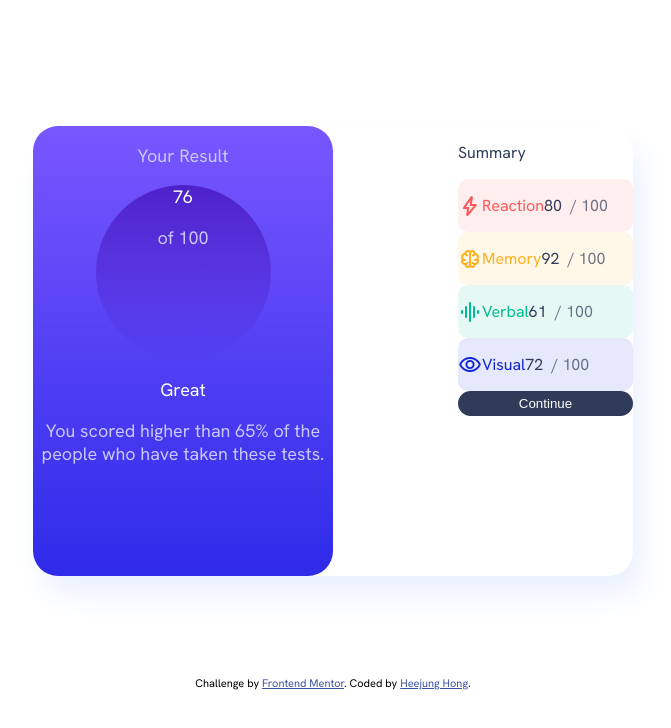
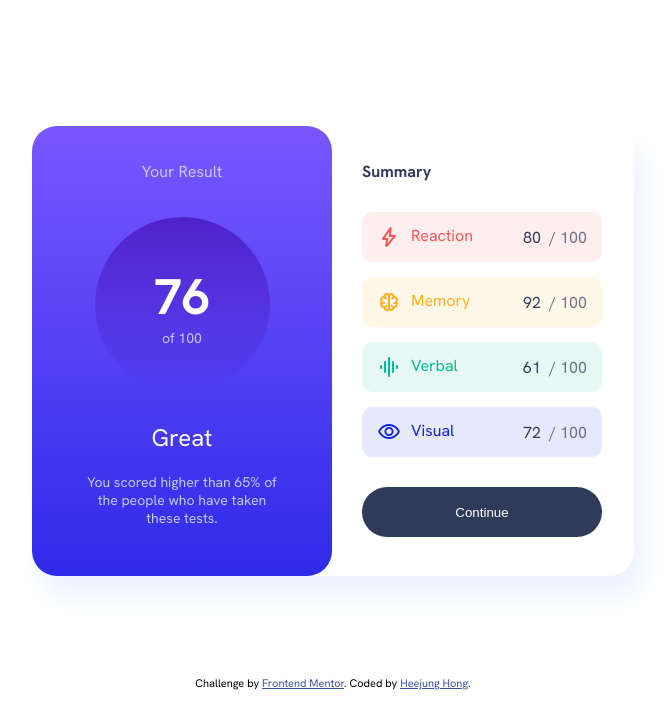
Before and after one commit to heejung-hong/results-summary-component, a plain HTML site: page index.html in a window 1280 px wide. Shown: the whole page, without its empty margins (307-978 px from the left). Drawn offline with nearby package versions, Linux system fonts and the light colour scheme.

Commit message:
desktop view almost done missing corner border accent

```diff
--- a/index.html
+++ b/index.html
@@ -14,41 +14,58 @@
 <body>
   <div class="container">
     <div class="result">
-      <p style="color: hsl(241, 100%, 89%);">Your Result</p>
+      <div style="color: hsl(241, 100%, 89%); padding: 35px 0;">Your Result</div>
+
       <div class="circle">
-        <p>76</p>
-        <p style="color: hsl(241, 100%, 89%);">of 100</p>
+        <div style="font-size: 50px; font-weight: bold;padding-top: 47px; ">76</div>
+        <div style="color: hsl(241, 100%, 89%); font-size: 14px;">of 100</div>
       </div>
-      <p>Great</p>
-      <div>
-        <p style="color: hsl(241, 100%, 89%);">You scored higher than 65% of the people who have taken these tests.</p>
+
+      <div style="width: 225px; margin: auto; font-size: 24px; padding: 30px 0px 20px 0px;">Great</div>
+
+      <div style="color: hsl(241, 100%, 89%); width: 200px; margin: auto; font-size: 14px;">You scored higher than 65% of the people who have taken these tests.</div>
+    </div>
+
+    <div class="summary">
+      <div style="color: hsl(224, 30%, 27%); font-weight: bold; padding: 5px 0 15px 0;">Summary</div>
+
+      <div class="reaction">
+        <div style="display: flex; flex-direction: row;">
+          <span class="material-symbols-rounded" style="color: hsl(0, 100%, 67%); padding: 0 10px 0 15px;">bolt</span>
+          <div style="color: hsl(0, 100%, 67%);">Reaction</div>
+        </div>
+
+        <div><span style="color: hsl(224, 30%, 27%); ">80&nbsp;</span><span style="color: hsla(224, 30%, 27%, 0.7); padding-right: 15px;">&nbsp;/&nbsp;100</span></div>
       </div>
-    </div>
-    <div class="summay">
-      <div>
-        <p style="color: hsl(224, 30%, 27%);">Summary</p>
+
+      <div class="memory">
+        <div style="display: flex; flex-direction: row;">
+          <span class="material-symbols-rounded" style="color: hsl(39, 100%, 56%); padding: 0 10px 0 15px;">neurology</span>
+        <div style="color: hsl(39, 100%, 56%);">Memory</div>
+        </div>
+
+        <div><span style="color: hsl(224, 30%, 27%);">92&nbsp;</span><span style="color: hsla(224, 30%, 27%, 0.7); padding-right: 15px;">&nbsp;/&nbsp;100</span></div>
       </div>
-      <div class="reaction">
-        <span class="material-symbols-rounded" style="color: hsl(0, 100%, 67%);">bolt</span>
-        <p style="color: hsl(0, 100%, 67%);">Reaction</p>
-        <p><span style="color: hsl(224, 30%, 27%);">80&nbsp;</span><span style="color: hsla(224, 30%, 27%, 0.7)">&nbsp;/&nbsp;100</span></p>
+
+      <div class="verbal">
+        <div style="display: flex; flex-direction: row;">
+          <span class="material-symbols-rounded" style="color: hsl(166, 100%, 37%); padding: 0 10px 0 15px;">graphic_eq</span>
+          <div style="color: hsl(166, 100%, 37%);">Verbal</div>
+        </div>
+
+        <div><span style="color: hsl(224, 30%, 27%);">61&nbsp;</span><span style="color: hsla(224, 30%, 27%, 0.7) ; padding-right: 15px;">&nbsp;/&nbsp;100</span></div>
       </div>
-      <div class="memory">
-        <span class="material-symbols-rounded" style="color: hsl(39, 100%, 56%);">neurology</span>
-        <p style="color: hsl(39, 100%, 56%);">Memory</p>
-        <p><span style="color: hsl(224, 30%, 27%);">92&nbsp;</span><span style="color: hsla(224, 30%, 27%, 0.7)">&nbsp;/&nbsp;100</span></p>
+
+      <div class="visual">
+        <div style="display: flex; flex-direction: row;">
+          <span class="material-symbols-rounded" style="color: hsl(234, 85%, 45%); padding: 0 10px 0 15px;">visibility</span>
+          <div style="color: hsl(234, 85%, 45%);">Visual</div>
+        </div>
+
+        <div><span style="color: hsl(224, 30%, 27%);">72&nbsp;</span><span style="color: hsla(224, 30%, 27%, 0.7); padding-right: 15px;">&nbsp;/&nbsp;100</span></div>
       </div>
-      <div class="verbal">
-        <span class="material-symbols-rounded" style="color: hsl(166, 100%, 37%);">graphic_eq</span>
-        <p style="color: hsl(166, 100%, 37%);">Verbal</p>
-        <p><span style="color: hsl(224, 30%, 27%);">61&nbsp;</span><span style="color: hsla(224, 30%, 27%, 0.7)">&nbsp;/&nbsp;100</span></p>
-      </div>
-      <div class="visual">
-        <span class="material-symbols-rounded" style="color: hsl(234, 85%, 45%);">visibility</span>
-        <p style="color: hsl(234, 85%, 45%);">Visual</p>
-        <p><span style="color: hsl(224, 30%, 27%);">72&nbsp;</span><span style="color: hsla(224, 30%, 27%, 0.7)">&nbsp;/&nbsp;100</span></p>
-      </div>
-      <div>
+
+      <div style="justify-content: center;">
         <button>Continue</button>
       </div>
     </div>
--- a/styles.css
+++ b/styles.css
@@ -6,8 +6,8 @@ body {
   height: 100vh;
   display: flex;
   flex-direction: column;
-  flex-grow: 1;
   font-family: "Hanken Grotesk", sans-serif;
+  font-size: 16px;
   justify-content: center;
   align-items: center;
 }
@@ -15,8 +15,7 @@ body {
 .container {
   display: flex;
   flex-direction: row;
-  justify-content: space-between;
-  width: 600px;
+  width: 602px;
   height: 450px;
   border-radius: 25px;
   box-shadow: 10px 20px 30px hsl(221, 100%, 96%);
@@ -27,7 +26,6 @@ body {
   background: linear-gradient(hsl(252, 100%, 67%), hsl(241, 81%, 54%));
   text-align: center;
   color: hsl(0, 0%, 100%);
-  font-size: 18px;
   width: 300px;
   height: 450px;
   border-radius: 25px;
@@ -45,47 +43,42 @@ body {
   width: 300px;
   height: 450px;
   border-radius: 25px;
+  padding: 30px;
 }
 
 .reaction {
   background-color: hsla(0, 100%, 67%, 0.1);
+}
+
+.memory {
+  background-color: hsla(39, 100%, 56%, 0.1);
+}
+
+.verbal {
+  background-color: hsla(166, 100%, 37%, 0.1);
+}
+
+.visual {
+  background-color: hsla(234, 85%, 45%, 0.1);
+}
+
+.reaction, .memory, .verbal, .visual {
   border-radius: 10px;
   display: flex;
   flex-direction: row;
   align-items: center;
+  width: 240px;
+  height: 50px;
+  margin: 15px 0px;
+  justify-content: space-between;
 }
-
-.memory {
-  background-color: hsla(39, 100%, 56%, 0.1);
-  border-radius: 10px;
-  display: flex;
-  flex-direction: row;
-  align-items: center;
-}
-
-.verbal {
-  background-color: hsla(166, 100%, 37%, 0.1);
-  border-radius: 10px;
-  display: flex;
-  flex-direction: row;
-  align-items: center;
-}
-
-.visual {
-  background-color: hsla(234, 85%, 45%, 0.1);
-  border-radius: 10px;
-  display: flex;
-  flex-direction: row;
-  align-items: center;
-}
-
-
 
 button {
   background-color: hsl(224, 30%, 27%);
   color: hsl(0, 0%, 100%);
-  width: 175px;
-  height: 25px;
+  width: 240px;
+  height: 50px;
+  margin: 15px 0px;
   border: none;
   border-radius: 25px;
 }
```
